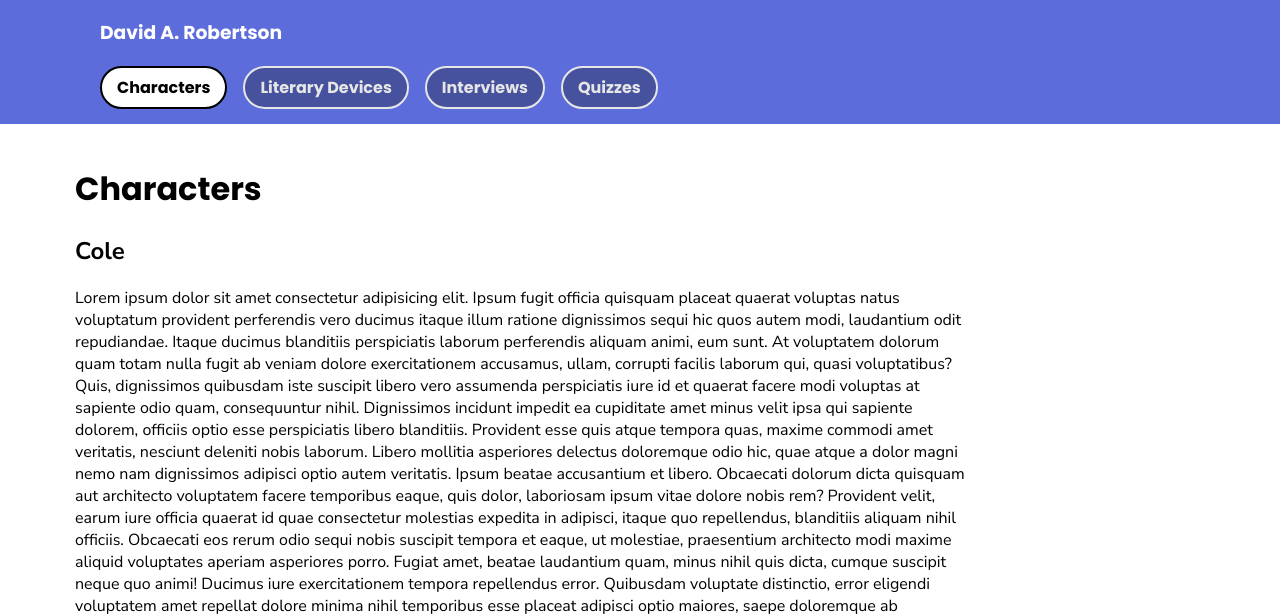
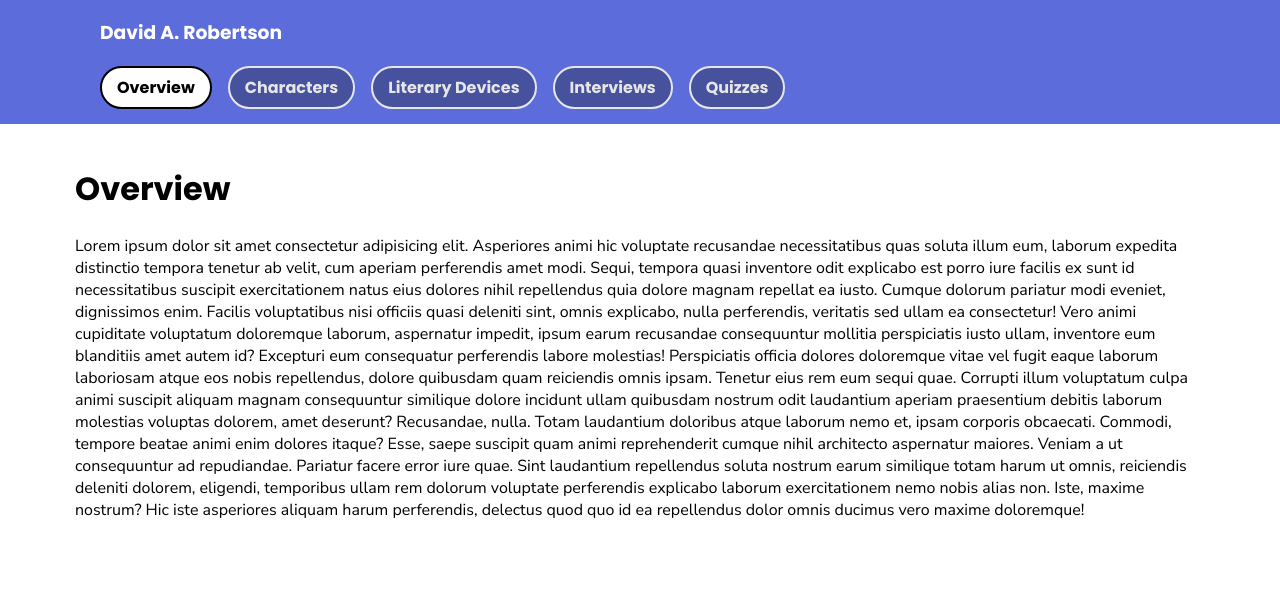
Before and after one commit to SurelyEnough/ChochNotes, a plain HTML site: page html/index.html in a window 1280 px wide. Shown: the part 186-802 px from the top of the page. Drawn offline with Linux system fonts and the light colour scheme.

Commit message:
Add overview section

```diff
--- a/html/index.html
+++ b/html/index.html
@@ -65,37 +65,78 @@
         style="padding: 0; margin-left: 10px; gap: 1rem"
       >
         <button
+          id="overview-button"
+          class="banner-button selected"
+          onclick="hideLayer('character-analysis'); hideLayer('elements-of-form-and-style'); hideLayer('interviews'); hideLayer('quizzes'); showLayer('overview')"
+        >
+          Overview
+        </button>
+        <button
           id="character-analysis-button"
-          class="banner-button selected"
-          onclick="hideLayer('elements-of-form-and-style'); hideLayer('interviews'); hideLayer('quizzes'); showLayer('character-analysis')"
+          class="banner-button unselected"
+          onclick="hideLayer('overview'); hideLayer('elements-of-form-and-style'); hideLayer('interviews'); hideLayer('quizzes'); showLayer('character-analysis')"
         >
           Characters
         </button>
         <button
           id="elements-of-form-and-style-button"
           class="banner-button unselected"
-          onclick="hideLayer('character-analysis'); hideLayer('interviews'); hideLayer('quizzes'); showLayer('elements-of-form-and-style')"
+          onclick="hideLayer('overview'); hideLayer('character-analysis'); hideLayer('interviews'); hideLayer('quizzes'); showLayer('elements-of-form-and-style')"
         >
           Literary Devices
         </button>
         <button
           id="interviews-button"
           class="banner-button unselected"
-          onclick="hideLayer('elements-of-form-and-style'); hideLayer('character-analysis'); hideLayer('quizzes'); showLayer('interviews')"
+          onclick="hideLayer('overview'); hideLayer('elements-of-form-and-style'); hideLayer('character-analysis'); hideLayer('quizzes'); showLayer('interviews')"
         >
           Interviews
         </button>
         <button
           id="quizzes-button"
           class="banner-button unselected"
-          onclick="hideLayer('elements-of-form-and-style'); hideLayer('interviews'); hideLayer('character-analysis'); showLayer('quizzes')"
+          onclick="hideLayer('overview'); hideLayer('elements-of-form-and-style'); hideLayer('interviews'); hideLayer('character-analysis'); showLayer('quizzes')"
         >
           Quizzes
         </button>
       </div>
     </div>
     <div class="content-wrapper">
-      <div id="character-analysis">
+      <div id="overview">
+        <h1 class="content-title">Overview</h1>
+        <p class="content-text">
+          Lorem ipsum dolor sit amet consectetur adipisicing elit. Asperiores
+          animi hic voluptate recusandae necessitatibus quas soluta illum eum,
+          laborum expedita distinctio tempora tenetur ab velit, cum aperiam
+          perferendis amet modi. Sequi, tempora quasi inventore odit explicabo
+          est porro iure facilis ex sunt id necessitatibus suscipit
+          exercitationem natus eius dolores nihil repellendus quia dolore magnam
+          repellat ea iusto. Cumque dolorum pariatur modi eveniet, dignissimos
+          enim. Facilis voluptatibus nisi officiis quasi deleniti sint, omnis
+          explicabo, nulla perferendis, veritatis sed ullam ea consectetur! Vero
+          animi cupiditate voluptatum doloremque laborum, aspernatur impedit,
+          ipsum earum recusandae consequuntur mollitia perspiciatis iusto ullam,
+          inventore eum blanditiis amet autem id? Excepturi eum consequatur
+          perferendis labore molestias! Perspiciatis officia dolores doloremque
+          vitae vel fugit eaque laborum laboriosam atque eos nobis repellendus,
+          dolore quibusdam quam reiciendis omnis ipsam. Tenetur eius rem eum
+          sequi quae. Corrupti illum voluptatum culpa animi suscipit aliquam
+          magnam consequuntur similique dolore incidunt ullam quibusdam nostrum
+          odit laudantium aperiam praesentium debitis laborum molestias voluptas
+          dolorem, amet deserunt? Recusandae, nulla. Totam laudantium doloribus
+          atque laborum nemo et, ipsam corporis obcaecati. Commodi, tempore
+          beatae animi enim dolores itaque? Esse, saepe suscipit quam animi
+          reprehenderit cumque nihil architecto aspernatur maiores. Veniam a ut
+          consequuntur ad repudiandae. Pariatur facere error iure quae. Sint
+          laudantium repellendus soluta nostrum earum similique totam harum ut
+          omnis, reiciendis deleniti dolorem, eligendi, temporibus ullam rem
+          dolorum voluptate perferendis explicabo laborum exercitationem nemo
+          nobis alias non. Iste, maxime nostrum? Hic iste asperiores aliquam
+          harum perferendis, delectus quod quo id ea repellendus dolor omnis
+          ducimus vero maxime doloremque!
+        </p>
+      </div>
+      <div id="character-analysis" style="display: none">
         <h1 class="content-title">Characters</h1>
         <h2 class="content-text">Cole</h2>
         <p class="content-text plain-text">
```
